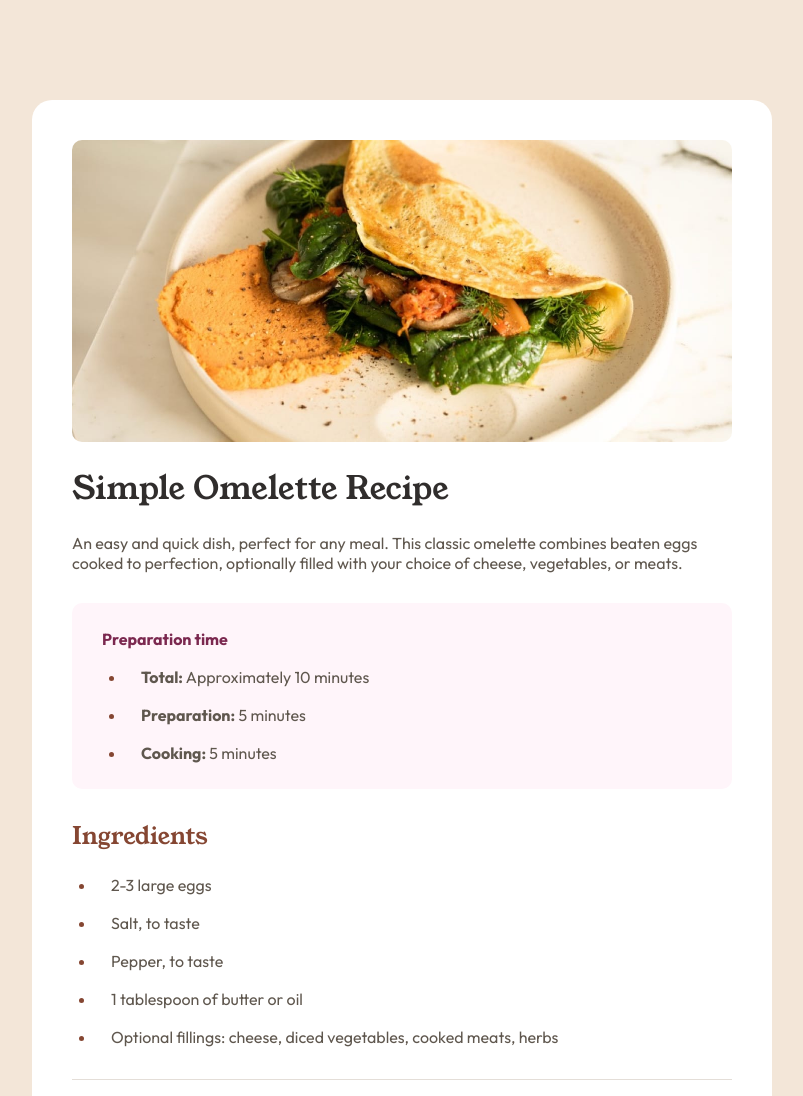
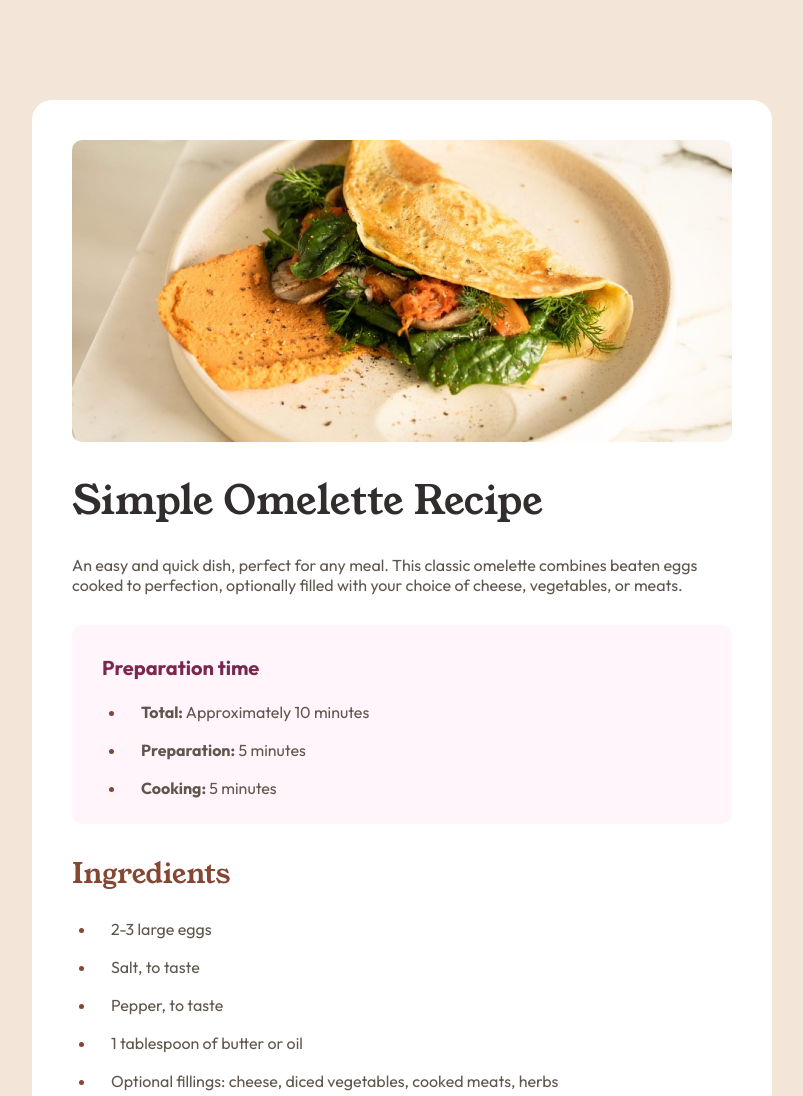
Before and after one commit to id-nynt/250008_Recipe-Page, a plain HTML site: page index.html in a window 1280 px wide. Shown: the top 1096 px of the page, without its empty margins (238-1041 px from the left). Drawn offline with Linux system fonts and the light colour scheme.

Commit message:
Update font size

```diff
--- a/styles/style.css
+++ b/styles/style.css
@@ -34,19 +34,19 @@ body {
 h1 {
     font-family: "Young Serif", serif;
     font-weight: 400;
-    font-size: 3.2rem;
+    font-size: 4rem;
     color: hsl(24, 5%, 18%);
 }
 
 h2 {
     font-family: "Young Serif", serif;
     font-weight: 400;
-    font-size: 2.4rem;
+    font-size: 2.8rem;
     color: hsl(14, 45%, 36%);
 }
 
 h3 {
-    font-size: 1.6rem;
+    font-size: 2rem;
     color: hsl(332, 51%, 32%)
 }
 
```
